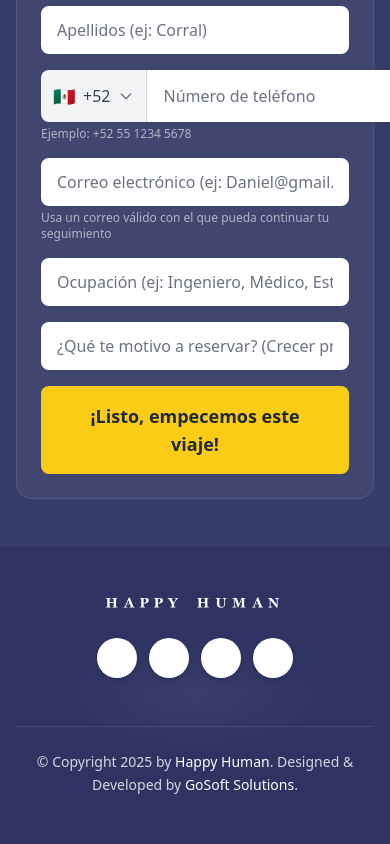
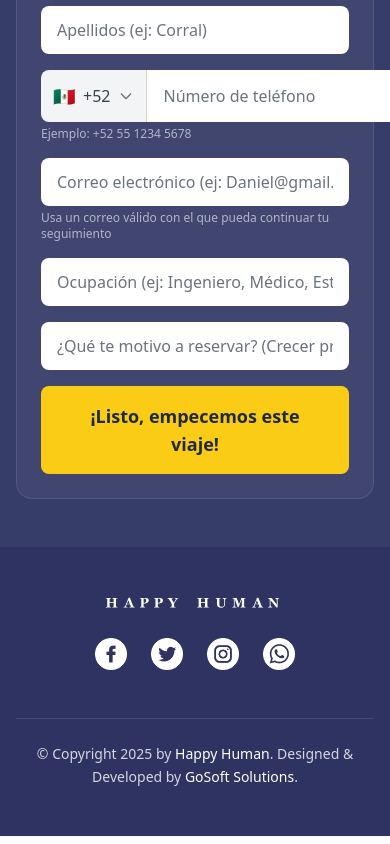
Before and after one commit to GoSoft-Solutions/gs-web-happy-human, a Next.js app in the folder frontend/: page /start in a window 390 px wide. Shown: the part 2265-3109 px from the top of the page. Built offline with nearby package versions, Linux system fonts and the light colour scheme; a web font is replaced by a local one.

Commit message:
Actualización de main 3

```diff
--- a/frontend/app/components/First_section/Footer.tsx
+++ b/frontend/app/components/First_section/Footer.tsx
@@ -1,19 +1,23 @@
-import React from "react";
+'use client';
+import React, { useState, useEffect } from "react";
+import { usePathname } from 'next/navigation';
 
 export const Footer: React.FC = () => {
+  const pathname = usePathname();
+  const [isHomePage, setIsHomePage] = useState(false);
+
+  useEffect(() => {
+    // Verificar si estamos en la página principal tanto por URL como por contenido
+    const urlIsHome = pathname === '/' || pathname === '/home' || pathname === '/inicio';
+    const hasHomeSection = document.getElementById('Inicio') !== null;
+
+    setIsHomePage(urlIsHome && hasHomeSection);
+  }, [pathname]);
+
   return (
     <footer className="w-full bg-[#2f3362] py-12 sm:py-16 lg:py-20 px-4 sm:px-6 lg:px-8 relative overflow-hidden">
 
-      {/* Sombra de fondo detrás del logo */}
-      <div className="absolute inset-0 flex items-center justify-center pointer-events-none">
-        <img
-          className="w-[300px] sm:w-[400px] md:w-[500px] lg:w-[600px] xl:w-[700px] h-[200px] sm:h-[250px] md:h-[300px] lg:h-[350px] xl:h-[400px] object-contain opacity-20"
-          alt="Sombra de fondo"
-          src="/Elipse_mask.png"
-        />
-      </div>
-
-      <div className="max-w-7xl mx-auto relative z-10">
+      <div className="max-w-7xl mx-auto relative z-20">
 
         {/* Contenedor principal del footer */}
         <div className="flex flex-col items-center gap-12 sm:gap-16 lg:gap-20">
@@ -23,23 +27,39 @@ export const Footer: React.FC = () => {
 
             {/* Logo HAPPY HUMAN como imagen - Más pequeño */}
             <div className="flex items-center justify-center">
+              {isHomePage ? (
+                // Si estamos en home, hacer scroll interno
+                <a href="#Inicio">
                   <img
                     className="w-[180px] sm:w-[220px] md:w-[260px] lg:w-[300px] xl:w-[340px] h-auto object-contain hover:scale-105 transition-transform duration-300 cursor-pointer"
                     alt="Happy Human Logo"
                     src="/HappyHuman_Footer.svg"
                   />
+                </a>
+              ) : (
+                // Si estamos en otra página, abrir nueva ventana
+                <a href="https://happyhuman.com.mx" target="_blank" rel="noopener noreferrer">
+                  <img
+                    className="w-[180px] sm:w-[220px] md:w-[260px] lg:w-[300px] xl:w-[340px] h-auto object-contain hover:scale-105 transition-transform duration-300 cursor-pointer"
+                    alt="Happy Human Logo"
+                    src="/HappyHuman_Footer.svg"
+                  />
+                </a>
+              )}
             </div>
 
-            {/* Iconos de redes sociales - Más pequeños y nítidos */}
-            <div className="flex items-center justify-center gap-3 sm:gap-4 lg:gap-5">
+            {/* Iconos de redes sociales - Solo iconos con máscara */}
+            <div className="flex items-center justify-center gap-6 sm:gap-8 lg:gap-10">
               {/* Facebook */}
               <a
                 href="#"
-                className="w-10 h-10 sm:w-12 sm:h-12 lg:w-14 lg:h-14 rounded-full bg-white hover:bg-gray-50 transition-all duration-300 flex items-center justify-center group hover:scale-105 shadow-md hover:shadow-lg"
+                target="_blank"
+                rel="noopener noreferrer"
+                className="text-white hover:text-[#c4a64b] transition-colors duration-300 hover:underline"
                 aria-label="Facebook"
               >
                 <img
-                  className="w-5 h-5 sm:w-6 sm:h-6 lg:w-7 lg:h-7 group-hover:scale-110 transition-transform duration-300"
+                  className="w-8 h-8 sm:w-10 sm:h-10 lg:w-12 lg:h-12 group-hover:scale-110 transition-transform duration-300 filter brightness-0 invert"
                   alt="Facebook"
                   src="/icons/facebook.png"
                 />
@@ -48,11 +68,13 @@ export const Footer: React.FC = () => {
               {/* Twitter */}
               <a
                 href="#"
-                className="w-10 h-10 sm:w-12 sm:h-12 lg:w-14 lg:h-14 rounded-full bg-white hover:bg-gray-50 transition-all duration-300 flex items-center justify-center group hover:scale-105 shadow-md hover:shadow-lg"
+                target="_blank"
+                rel="noopener noreferrer"
+                className="text-white hover:text-[#c4a64b] transition-colors duration-300 hover:underline"
                 aria-label="Twitter"
               >
                 <img
-                  className="w-5 h-5 sm:w-6 sm:h-6 lg:w-7 lg:h-7 group-hover:scale-110 transition-transform duration-300"
+                  className="w-8 h-8 sm:w-10 sm:h-10 lg:w-12 lg:h-12 group-hover:scale-110 transition-transform duration-300 filter brightness-0 invert"
                   alt="Twitter"
                   src="/icons/twiter.png"
                 />
@@ -61,11 +83,13 @@ export const Footer: React.FC = () => {
               {/* Instagram */}
               <a
                 href="#"
-                className="w-10 h-10 sm:w-12 sm:h-12 lg:w-14 lg:h-14 rounded-full bg-white hover:bg-gray-50 transition-all duration-300 flex items-center justify-center group hover:scale-105 shadow-md hover:shadow-lg"
+                target="_blank"
+                rel="noopener noreferrer"
+                className="text-white hover:text-[#c4a64b] transition-colors duration-300 hover:underline"
                 aria-label="Instagram"
               >
                 <img
-                  className="w-5 h-5 sm:w-6 sm:h-6 lg:w-7 lg:h-7 group-hover:scale-110 transition-transform duration-300"
+                  className="w-8 h-8 sm:w-10 sm:h-10 lg:w-12 lg:h-12 group-hover:scale-110 transition-transform duration-300 filter brightness-0 invert"
                   alt="Instagram"
                   src="/icons/Instagram.png"
                 />
@@ -74,11 +98,13 @@ export const Footer: React.FC = () => {
               {/* WhatsApp */}
               <a
                 href="#"
-                className="w-10 h-10 sm:w-12 sm:h-12 lg:w-14 lg:h-14 rounded-full bg-white hover:bg-gray-50 transition-all duration-300 flex items-center justify-center group hover:scale-105 shadow-md hover:shadow-lg"
+                target="_blank"
+                rel="noopener noreferrer"
+                className="text-white hover:text-[#c4a64b] transition-colors duration-300 hover:underline"
                 aria-label="WhatsApp"
               >
                 <img
-                  className="w-5 h-5 sm:w-6 sm:h-6 lg:w-7 lg:h-7 group-hover:scale-110 transition-transform duration-300"
+                  className="w-8 h-8 sm:w-10 sm:h-10 lg:w-12 lg:h-12 group-hover:scale-110 transition-transform duration-300 filter brightness-0 invert"
                   alt="WhatsApp"
                   src="/icons/whatsapp.png"
                 />
@@ -91,14 +117,25 @@ export const Footer: React.FC = () => {
             <div className="text-center">
               <p className="text-white/80 text-sm sm:text-base lg:text-lg leading-relaxed">
                 © Copyright 2025 by{" "}
+                {isHomePage ? (
+                  // Si estamos en home, hacer scroll interno
+                  <a
+                    href="#Inicio"
+                    className="text-white hover:text-[#c4a64b] transition-all duration-300 hover:underline"
+                  >
+                    Happy Human
+                  </a>
+                ) : (
+                  // Si estamos en otra página, abrir nueva ventana
                   <a
                     href="https://happyhuman.com.mx"
                     target="_blank"
                     rel="noopener noreferrer"
-                  className="text-white hover:text-[#c4a64b] transition-colors duration-300 hover:underline"
+                    className="text-white hover:text-[#c4a64b] transition-all duration-300 hover:underline"
                   >
                     Happy Human
                   </a>
+                )}
                 . Designed & Developed by{" "}
                 <a
                   href="https://gosoftsolutions.com"
--- a/frontend/app/components/First_section/Inicio.tsx
+++ b/frontend/app/components/First_section/Inicio.tsx
@@ -1,7 +1,16 @@
+
 'use client'
 import React from "react";
+import { useRouter } from 'next/navigation';
 
 export const Home = () => {
+  const router = useRouter();
+
+  const handleReservaClick = () => {
+    console.log('Navegando a /start');
+    router.push('/start');
+  };
+
   return (
     <div id="Inicio" className="flex flex-col lg:flex-row min-h-screen w-full">
 
@@ -32,7 +41,10 @@ export const Home = () => {
 
           {/* Botón principal - CENTRADO EN EL ÁREA */}
           <div className="w-full flex justify-start pl-0 sm:pl-4 md:pl-8 lg:pl-12 mb-6 sm:mb-8">
-    <button className="bg-[#ffc13a] hover:bg-[#e6ad33] text-[#202648] font-bold text-base sm:text-lg md:text-xl px-8 sm:px-10 md:px-12 py-3 sm:py-4 rounded-full transition-all duration-300 min-w-[200px] sm:min-w-[250px] md:min-w-[280px] hover:scale-105 shadow-xl hover:shadow-2xl">
+            <button
+              onClick={handleReservaClick}
+              className="bg-[#ffc13a] hover:bg-[#e6ad33] text-[#202648] font-bold text-base sm:text-lg md:text-xl px-8 sm:px-10 md:px-12 py-3 sm:py-4 rounded-full transition-all duration-300 min-w-[200px] sm:min-w-[250px] md:min-w-[280px] hover:scale-105 shadow-xl hover:shadow-2xl"
+            >
               Reserva tu sesión
             </button>
           </div>
--- a/frontend/app/globals.css
+++ b/frontend/app/globals.css
@@ -25,13 +25,44 @@ html {
 
 /* Configuración adicional para mejor experiencia de scroll */
 * {
-  scroll-margin-top: 80px; /* Ajusta según la altura de tu header fijo */
+  scroll-margin-top: 90px; /* Aumentamos para compensar sticky/fixed */
 }
 
 /* Para dispositivos móviles, ajustar el offset del scroll */
 @media (max-width: 768px) {
   * {
-    scroll-margin-top: 70px; /* Altura del header en móvil */
+    scroll-margin-top: 85px; /* Altura del header en móvil + margen */
+  }
+
+  /* Mejoras específicas para navegación móvil con sticky */
+  html {
+    scroll-behavior: smooth;
+    -webkit-overflow-scrolling: touch;
+  }
+
+  /* Asegurar que los anchor links funcionen en sticky */
+  [id] {
+    scroll-margin-top: 85px;
+  }
+}
+
+/* Específico para iOS Safari y navegadores webkit en móvil */
+@supports (-webkit-touch-callout: none) {
+  /* Forzar scroll suave en iOS */
+  html {
+    scroll-behavior: smooth;
+  }
+
+  @media (max-width: 768px) {
+    * {
+      scroll-margin-top: 90px;
+    }
+
+    /* Elementos con ID específicamente para iOS */
+    #Inicio, #AcercaDe, #DanielCorral, #Trabajo {
+      scroll-margin-top: 90px;
+      padding-top: 10px;
+    }
   }
 }
 
@@ -52,11 +83,17 @@ html {
   }
 
   .scroll-offset-header {
-    scroll-margin-top: 80px;
+    scroll-margin-top: 90px;
   }
 
   .scroll-offset-header-mobile {
-    scroll-margin-top: 70px;
+    scroll-margin-top: 85px;
+  }
+
+  /* Nueva utilidad para forzar scroll en móvil */
+  .force-scroll-mobile {
+    -webkit-overflow-scrolling: touch;
+    scroll-behavior: smooth;
   }
 }
 
```
Also changed, not shown: frontend/app/components/First_section/Header.tsx (+20 -10 lines), frontend/app/components/First_section/Trabajo.tsx (+17 -7 lines), frontend/app/layout.tsx (line endings or trailing spaces). Lines whose indentation alone changed are shown as unchanged.
